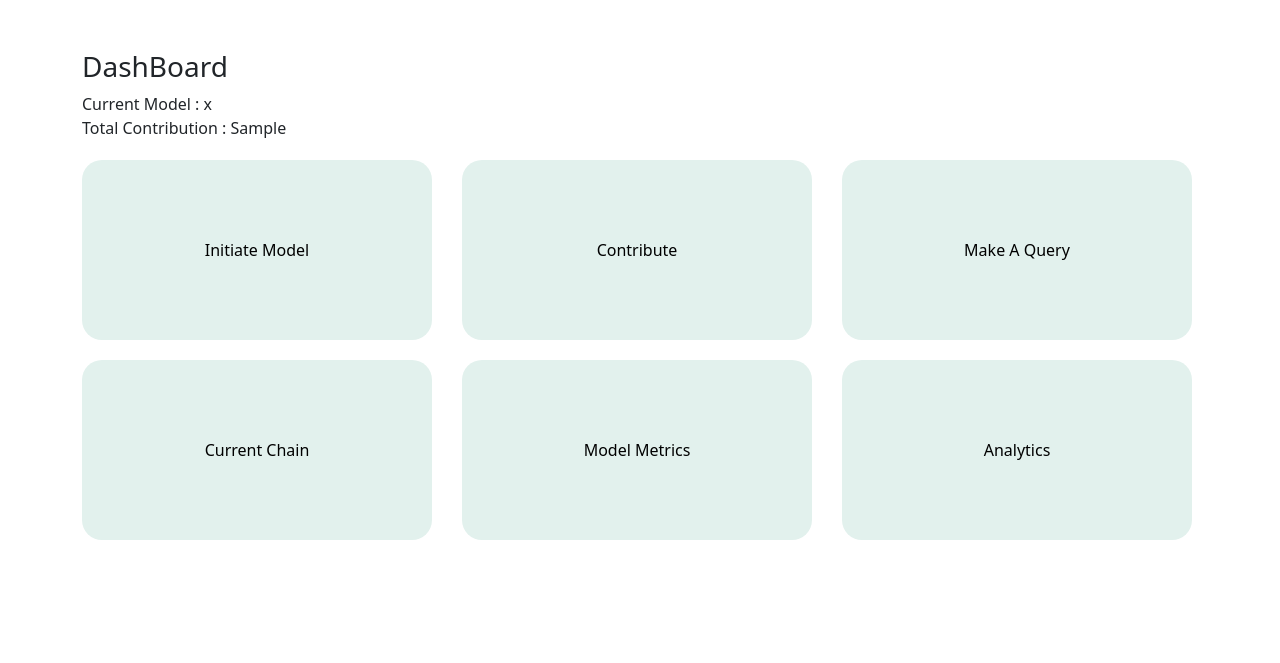
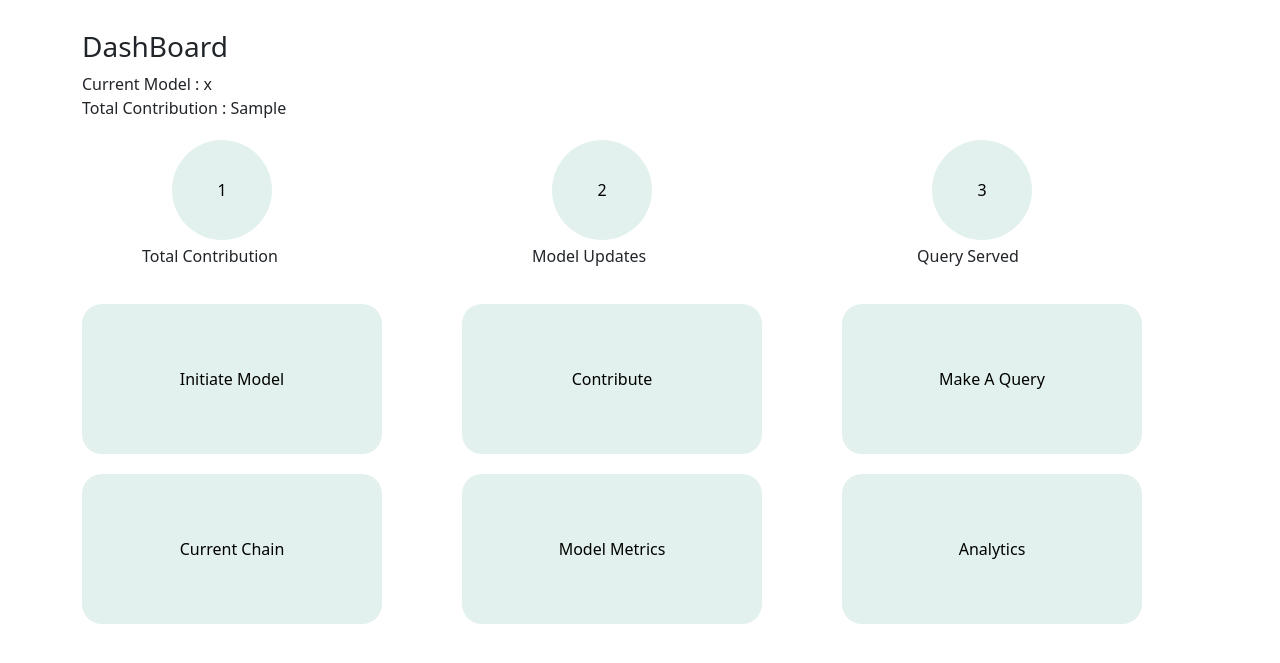
Before and after one commit to Tahmid1406/Distributed-Online-Learning, a Flask app: template templates/dashboard.html in a window 1280 px wide. Shown: the part 46-709 px from the top of the page. Run offline with Flask 2, Linux system fonts and the light colour scheme; the template is opened without the code that fills it: most values are stand-ins (such as "Sample title", 1, 10 or a date in 2020); parts of the project's set-up code (start-up, migrations or seed data) failed here and were passed over; some libraries are stand-ins or nearby versions.

Commit message:
updated dashboard

```diff
--- a/static/style.css
+++ b/static/style.css
@@ -30,11 +30,11 @@ div.box-holder{
 }
 
 .dash-con{
-    margin-top: 50px;
+    margin-top: 30px;
 }
 .box{
-    height: 180px;
-    width: 350px;
+    height: 150px;
+    width: 300px;
     margin-top: 20px;
     background-color: rgb(226, 241, 237);
     display: flex;
@@ -43,6 +43,23 @@ div.box-holder{
     box-sizing: border-box;
     border-radius: 20px;
 }
+
+
+.box-3{
+    height: 100px;
+    width: 100px;
+    margin-top: 20px;
+    background-color: rgb(226, 241, 237);
+    display: flex;
+    justify-content: center;
+    align-items: center;
+    box-sizing: border-box;
+    border-radius: 50%;
+    margin-left: 90px;
+    margin-right: auto;
+}
+
+
 .box:hover{
     background-color: rgb(185, 219, 210);
 }
@@ -52,6 +69,19 @@ div.box-holder{
     color: black;
 }
 
+.box-3 a{
+    text-decoration: none;
+    color: black;
+}
+.tc{
+    margin-left: 60px;
+}
+.qs{
+    margin-left: 75px;
+}
+.model-update{
+    margin-left: 70px;
+}
 .box-parent{
     position: relative;
 }
@@ -89,3 +119,7 @@ select{
     overflow: hidden;
     white-space: nowrap;
 }
+
+table.block-table{
+    font-size: 12px !important;
+}
--- a/templates/dashboard.html
+++ b/templates/dashboard.html
@@ -2,13 +2,40 @@
 
 {% block content%}
     <div class="container dash-con">
+
+        <div class="">
+            <h3>DashBoard</h3>
+            <span>Current Model : {{model_hash}}</span> <br>
+            <span>Total Contribution : {{model_no}} </span>
+        </div>
+
+        <div class="row circle-div-holder">
+
+            <div class="col-md-4">
+                <div class="col-md-12 box-3">
+                    <a href="#">1</a>
+                </div>
+                <p class="mt-1 tc">Total Contribution</p>
+             </div>
+
+             <div class="col-md-4 ">
+                <div class="col-md-12 box-3">
+                    <a href="#">2</a>
+                </div>
+                <p class="mt-1 model-update">Model Updates</p>
+             </div>
+
+            <div class="col-md-4">
+               <div class="col-md-12 box-3">
+                    <a href="#">3</a>
+               </div>
+               <p class="mt-1 qs">Query Served</p>
+            </div>
+
+        </div>
+
+
         <div class="row">
-
-            <div class="">
-                <h3>DashBoard</h3>
-                <span>Current Model : {{model_hash}}</span> <br>
-                <span>Total Contribution : {{model_no}} </span>
-            </div>
 
             <div class="col-md-4 ">
                 <div class="col-md-12 box">
@@ -52,6 +79,7 @@
              </div>
 
         </div>
+
     </div>
 
 {% endblock %}
```
Also changed, not shown: templates/currentChain.html (+67 -12 lines).
